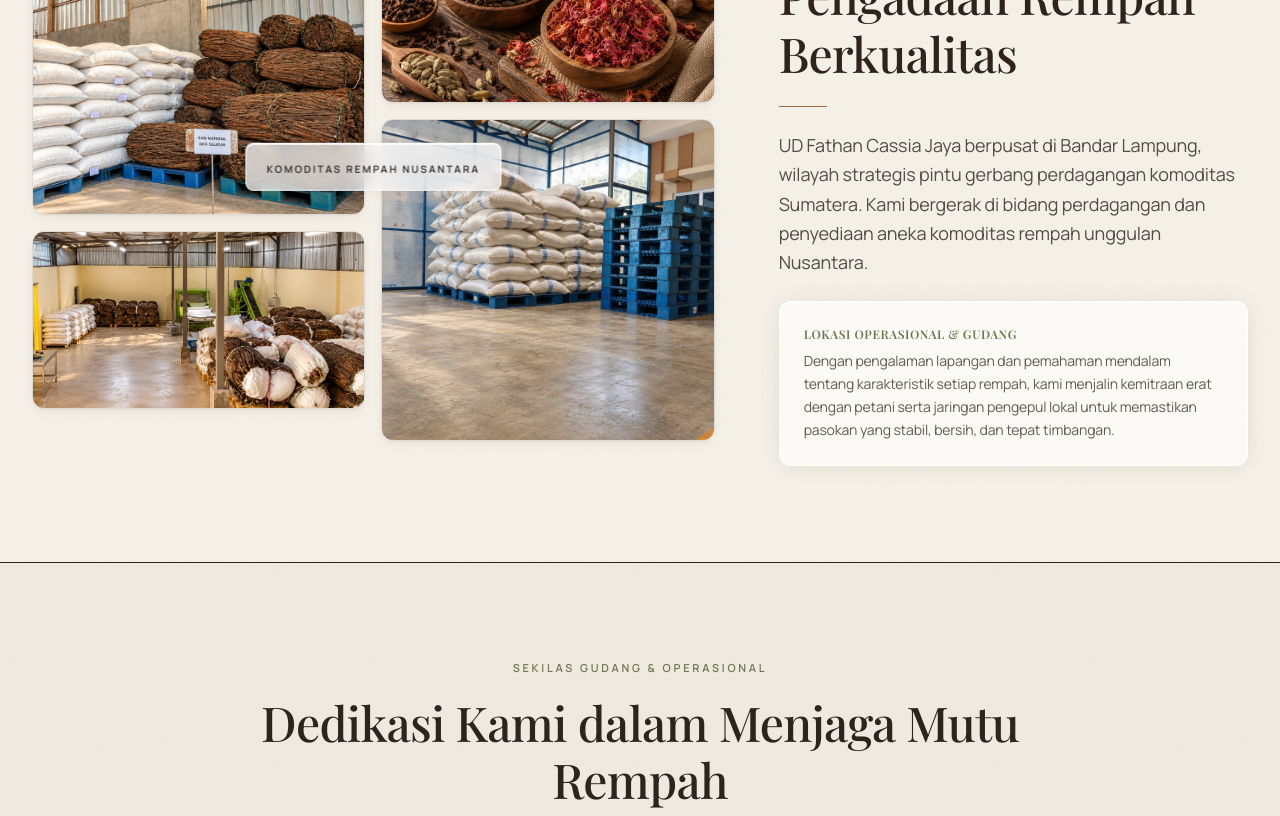
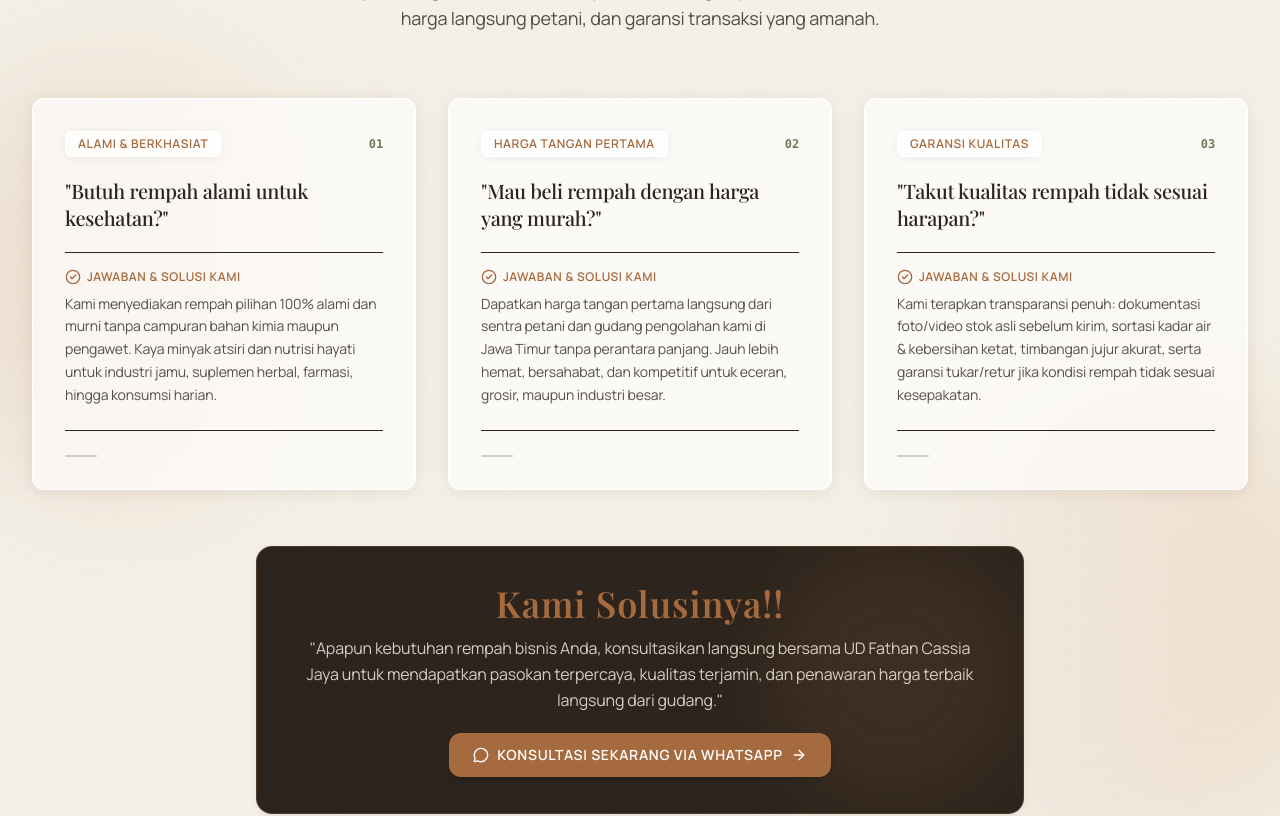
Before and after one commit to MFarisAdithya/fathan-cassia-jaya, a React (Vite) app: page / in a window 1280 px wide. Shown: the part 1040-1856 px from the top of the page. Built offline with nearby package versions, Linux system fonts and the light colour scheme; a web font is replaced by a local one.

Commit message:
feat(layout): reposition Q&A solution section to page 2 directly above Tentang Kami

```diff
--- a/src/App.jsx
+++ b/src/App.jsx
@@ -22,9 +22,9 @@ function MainContent() {
       <Navbar />
       <main>
         <HeroSection />
+        <ProblemSection />
         <BrandStorySection />
         <VideoShowcaseSection />
-        <ProblemSection />
         <ProductsSection />
         <ValuePropSection />
         <ProcessSection />
--- a/src/components/ProblemSection.jsx
+++ b/src/components/ProblemSection.jsx
@@ -8,7 +8,11 @@ export default function ProblemSection() {
   const t = TRANSLATIONS[lang] || TRANSLATIONS.in;
 
   return (
-    <section className="bg-[#F5F1E8] dark:bg-[#191410] text-[#2C241D] dark:text-[#F5F1E8] py-16 sm:py-20 lg:py-24 relative overflow-hidden border-b border-[#2C241D]/08 dark:border-[#E8DFD1]/10 grain-overlay transition-colors duration-300">
+    <section id="solusi" className="bg-[#F5F1E8] dark:bg-[#191410] text-[#2C241D] dark:text-[#F5F1E8] py-16 sm:py-20 lg:py-24 relative overflow-hidden border-b border-[#2C241D]/08 dark:border-[#E8DFD1]/10 grain-overlay transition-colors duration-300">
+      {/* Ambient Warm Spice Glow Orbs */}
+      <div className="absolute top-1/4 -left-20 w-[450px] h-[450px] bg-gradient-to-r from-[#A66A3F]/15 via-[#E28743]/10 to-transparent rounded-full blur-3xl pointer-events-none z-0" />
+      <div className="absolute bottom-10 -right-20 w-[500px] h-[500px] bg-gradient-to-l from-[#D97706]/15 via-[#C47F4E]/10 to-transparent rounded-full blur-3xl pointer-events-none z-0" />
+
       <div className="max-w-7xl mx-auto px-4 sm:px-6 lg:px-8 relative z-20">
 
         {/* Section Header */}
```
